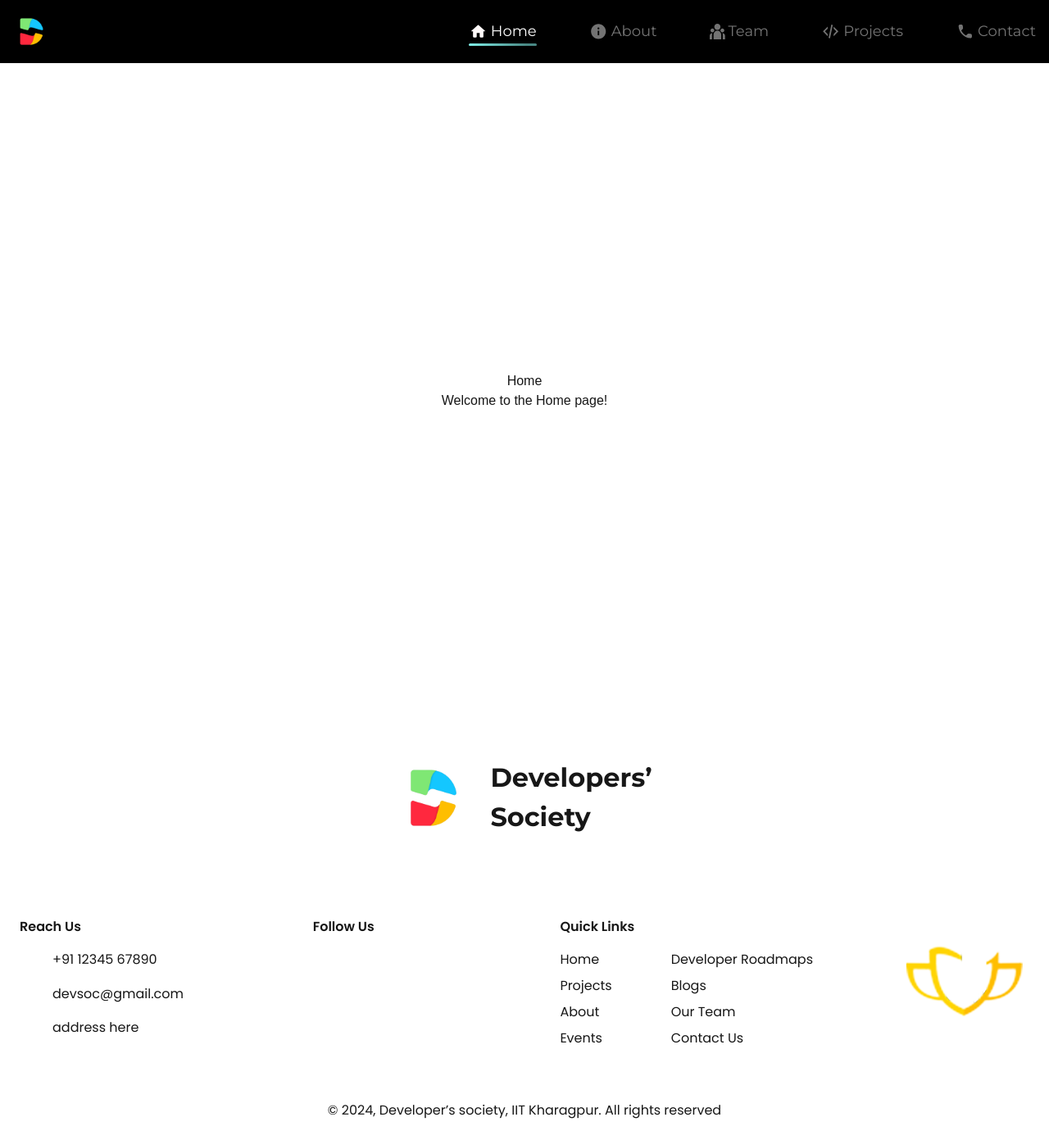
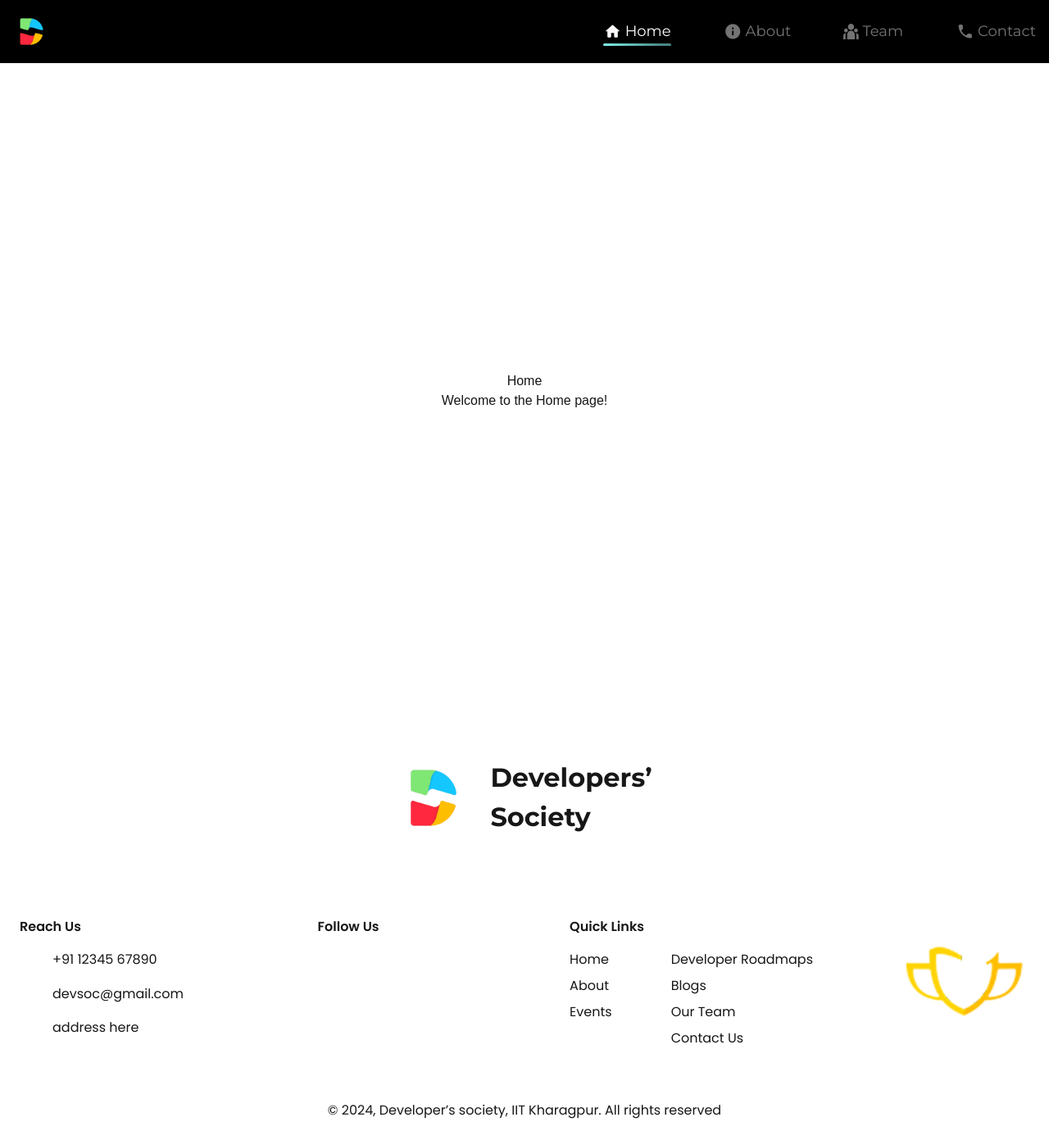
Before and after one commit to devsoc-iitkgp/site-frontend, a Next.js app: page / in a window 1280 px wide. Shown: the whole page at 82% size. Built offline with nearby package versions, Linux system fonts and the light colour scheme.

Commit message:
Removed Projects Link

```diff
--- a/src/components/Footer.tsx
+++ b/src/components/Footer.tsx
@@ -174,24 +174,6 @@ function Footer() {
                   </svg>
                 </li>
                 <li className="flex gap-2">
-                  <span>Projects</span>{" "}
-                  <svg
-                    xmlns="http://www.w3.org/2000/svg"
-                    width="24"
-                    height="24"
-                    viewBox="0 0 24 24"
-                    fill="none"
-                  >
-                    <path
-                      d="M10.0002 5H8.2002C7.08009 5 6.51962 5 6.0918 5.21799C5.71547 5.40973 5.40973 5.71547 5.21799 6.0918C5 6.51962 5 7.08009 5 8.2002V15.8002C5 16.9203 5 17.4801 5.21799 17.9079C5.40973 18.2842 5.71547 18.5905 6.0918 18.7822C6.5192 19 7.07899 19 8.19691 19H15.8031C16.921 19 17.48 19 17.9074 18.7822C18.2837 18.5905 18.5905 18.2839 18.7822 17.9076C19 17.4802 19 16.921 19 15.8031V14M20 9V4M20 4H15M20 4L13 11"
-                      stroke="white"
-                      strokeWidth="2"
-                      strokeLinecap="round"
-                      strokeLinejoin="round"
-                    />
-                  </svg>
-                </li>
-                <li className="flex gap-2">
                   <span>About</span>{" "}
                   <svg
                     xmlns="http://www.w3.org/2000/svg"
--- a/src/components/Hamburger.tsx
+++ b/src/components/Hamburger.tsx
@@ -10,7 +10,6 @@ function Hamburger() {
     { name: "Home", path: "/" },
     { name: "About", path: "/about" },
     { name: "Team", path: "/team" },
-    { name: "Projects", path: "/projects" },
     { name: "Contact", path: "/contact" },
   ];
 
@@ -21,7 +20,7 @@ function Hamburger() {
       {/* Hamburger Icon */}
       <button
         onClick={toggleMenu}
-        className="group z-50 flex h-8 w-8 flex-col justify-between focus:outline-none md:hidden"
+        className="group z-50 flex h-6 w-6 flex-col justify-between focus:outline-none md:hidden"
       >
         <span
           className={`h-1 w-full transform rounded bg-white transition duration-300 ${
@@ -46,7 +45,7 @@ function Hamburger() {
       >
         <button
           onClick={toggleMenu}
-          className="absolute right-6 top-6 text-4xl font-bold text-white focus:outline-none"
+          className="absolute right-6 top-6 text-2xl font-bold text-white focus:outline-none"
         >
           ✕
         </button>
--- a/src/components/Navbar.tsx
+++ b/src/components/Navbar.tsx
@@ -58,15 +58,6 @@ const Navbar: React.FC = () => {
         {renderActiveIndicator("/team")}
       </Link>
 
-      {/* Projects Link */}
-      <Link href="/projects" className="relative">
-        <div className={getLinkClasses("/projects")}>
-          <Image src="/code.svg" width={23} height={23} alt="code" />
-          <span>Projects</span>
-        </div>
-        {renderActiveIndicator("/projects")}
-      </Link>
-
       {/* Contact Link */}
       <Link href="/contact" className="relative">
         <div className={getLinkClasses("/contact")}>
```
Also changed, not shown: 1 other file (tests, documents, lock files or other folders).
